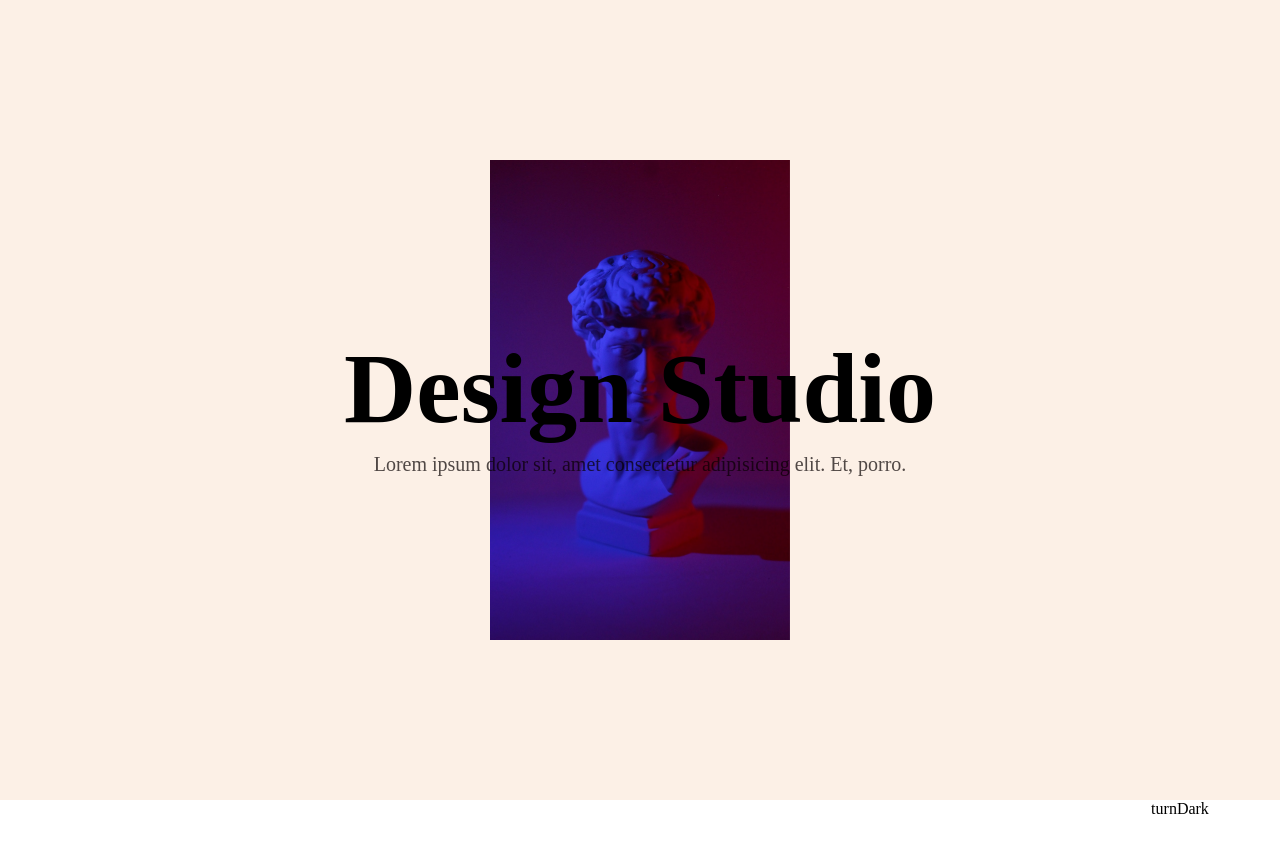
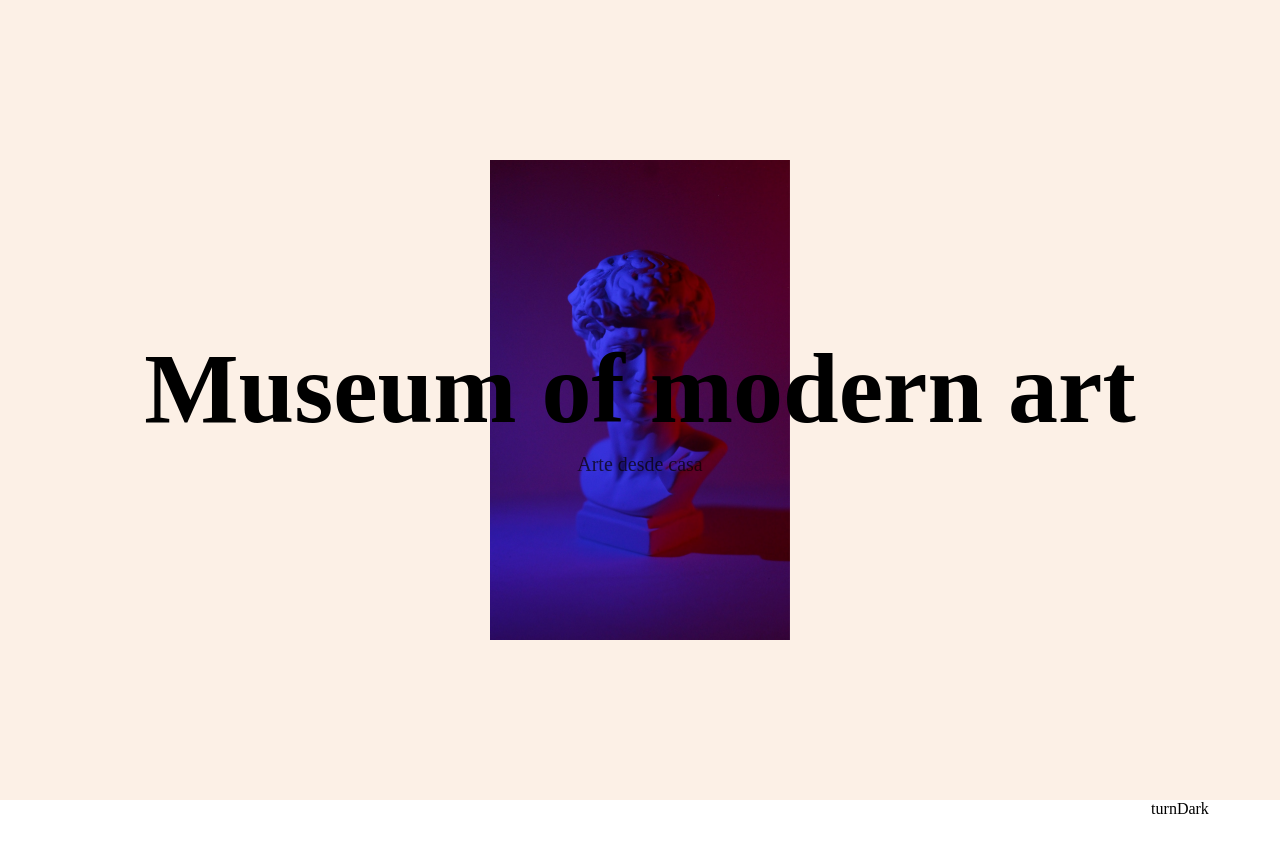
Before and after one commit to carlosdmoron/Film-Grain-Noise-Effect-on-Background-in-Website-using-Pure-CSS-mai, a website: page index.html in a window 1280 px wide. Drawn offline with nearby package versions, Linux system fonts and the light colour scheme.

Commit message:
Update index.html

```diff
--- a/index.html
+++ b/index.html
@@ -23,8 +23,8 @@
         </header>
         <div class="heroImg"></div>
         <div class="container">
-            <h1 class="h1animate">Design Studio</h1>
-            <p class="p">Lorem ipsum dolor sit, amet consectetur adipisicing elit. Et, porro.</p>
+                <h1 class="h1animate">Museum of modern art</h1>
+            <p class="p">Arte desde casa</p>
 
         </div>
         <div class="social">
```
